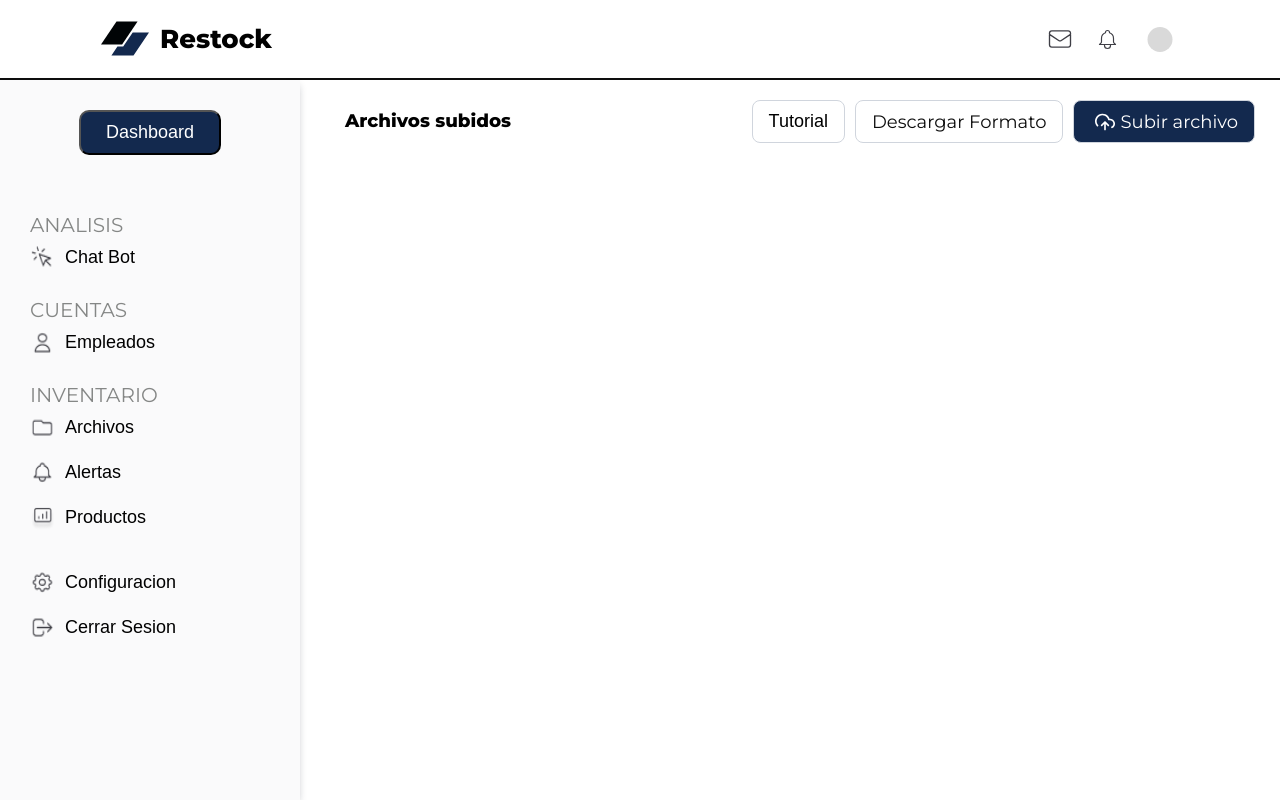
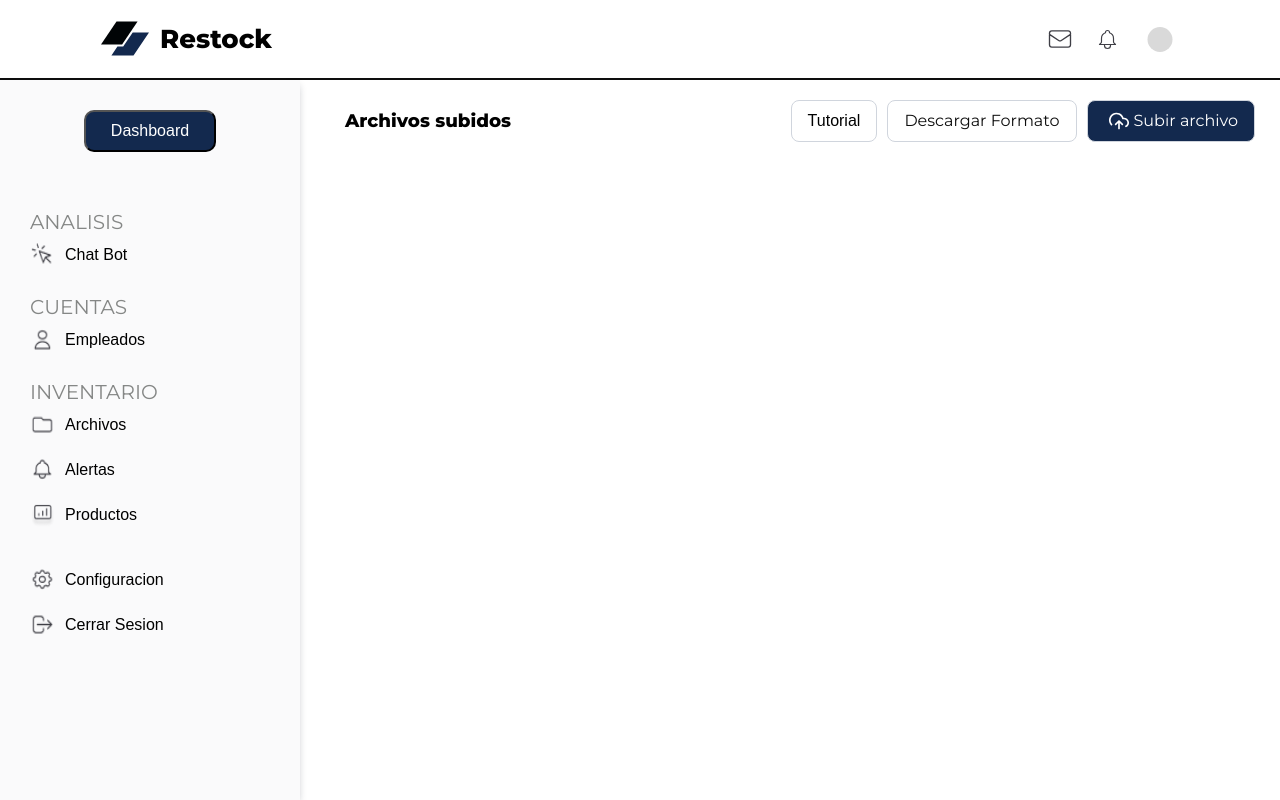
Before and after one commit to ReponStock/frontend, a Next.js app: page /filesUpload in a window 1280 px wide. Built offline with nearby package versions, Linux system fonts and the light colour scheme.

Commit message:
Changed p font-size

```diff
--- a/src/app/globals.css
+++ b/src/app/globals.css
@@ -114,8 +114,7 @@ button,
 li {
   --min: 1.2rem;
   --val: 4.029999999999999vw;
-  --max: 1.8rem;
-  font-weight: medium;
+  --max: 1.6rem;
 }
 a{
   color: var(--black);
@@ -130,6 +129,9 @@ blockquote{
   color: #858786;
 }
 
+button {
+  cursor: pointer;
+}
 
 .flex{
   display: flex;
--- a/src/components/dashboard/Dashboard.tsx
+++ b/src/components/dashboard/Dashboard.tsx
@@ -41,7 +41,8 @@ export const Dashboard: React.FC<DashboardProps> = ({ children }) => {
                   height="25"
                   alt="Restock Logo"
                 />
-                <button className="nav-button">Chat Bot</button>
+                <button className="nav-button">
+                  Chat Bot</button>
               </div>
             </div>
             <div style={{ marginBottom: "20px" }}>
```
